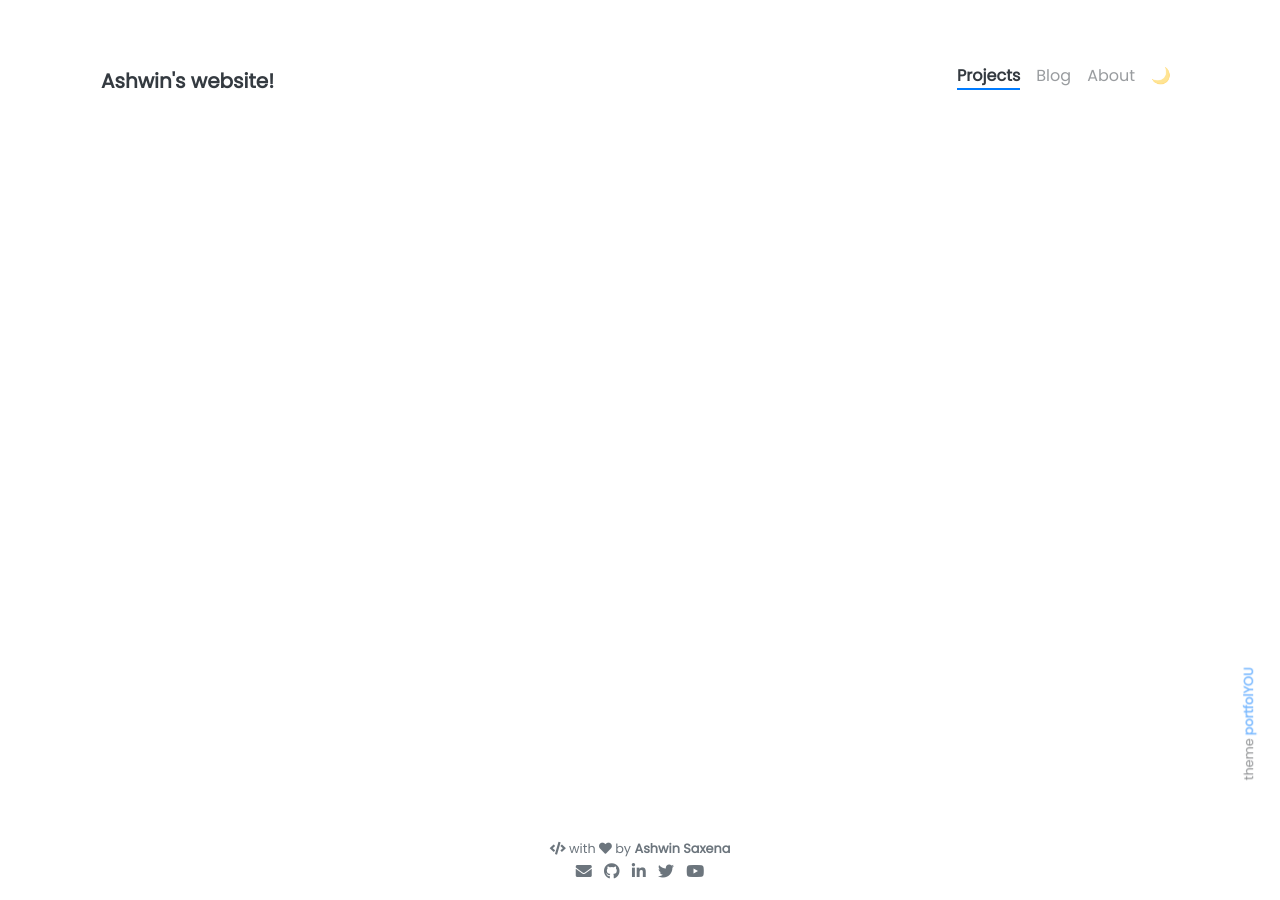
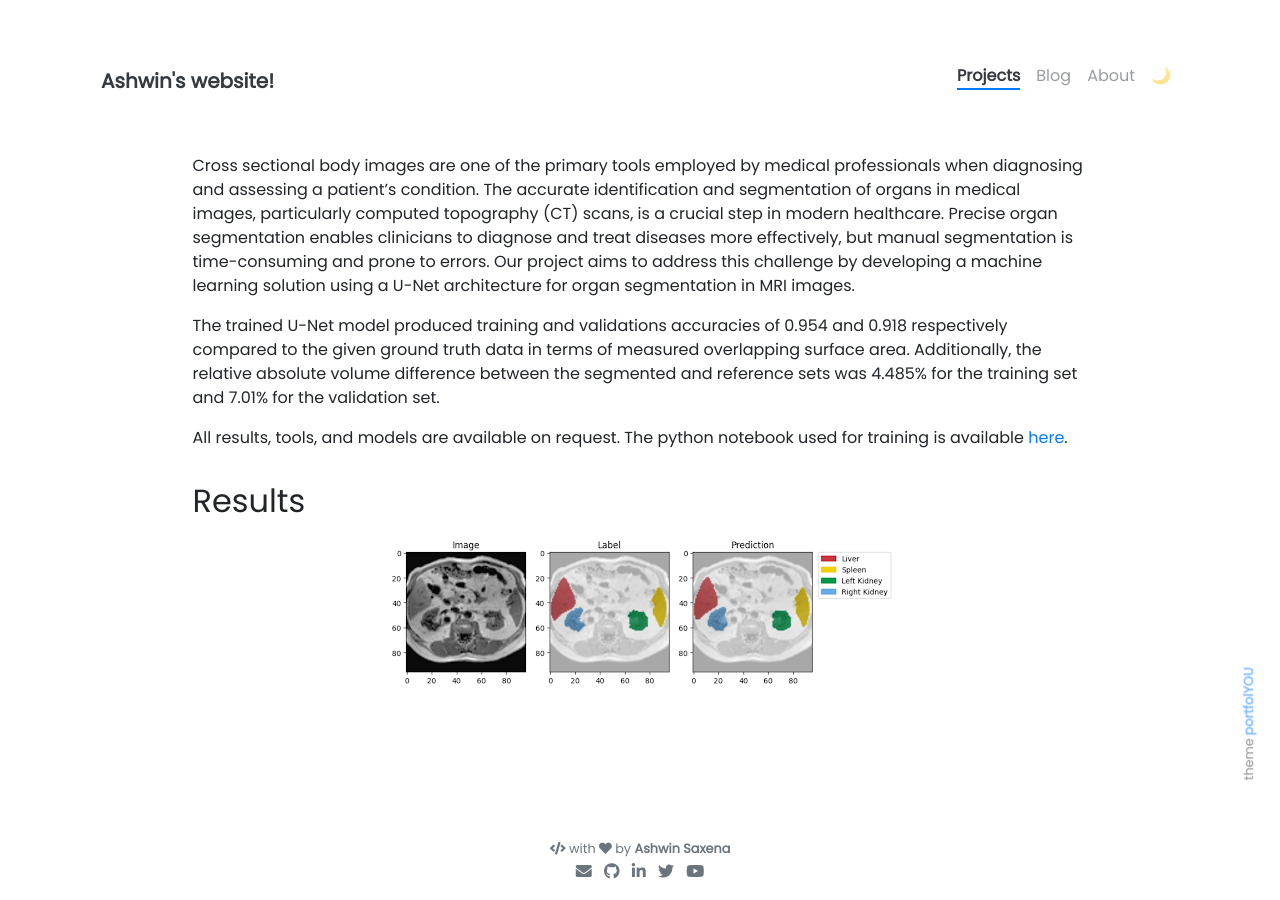
Before and after one commit to AshwinS27/AshwinS27.github.io, a Jekyll site: the page built from _projects/(9) Organ Segmentation.md, in a window 1280 px wide. Built offline with Jekyll 4.4.1, drawn with Linux system fonts in a browser that asks for light colours; nearby versions of some CDN libraries.

Commit message:
Update projects

```diff
--- a/_projects/(9) Organ Segmentation.md
+++ b/_projects/(9) Organ Segmentation.md
@@ -2,5 +2,13 @@
 name: "CHAOS Dataset Organ Segmentation"
 tools: [Python, MRI]
 description: Bioinformatics, Biomedical, CV
-external_url: https://github.com/AshwinS27/TrebleInTheSheets
+image: images/organ_segment.png
 ---
+Cross sectional body images are one of the primary tools employed by medical professionals when diagnosing and assessing a patient’s condition. The accurate identification and segmentation of organs in medical images, particularly computed topography (CT) scans, is a crucial step in modern healthcare. Precise organ segmentation enables clinicians to diagnose and treat diseases more effectively, but manual segmentation is time-consuming and prone to errors. Our project aims to address this challenge by developing a machine learning solution using a U-Net architecture for organ segmentation in MRI images.
+
+The trained U-Net model produced training and validations accuracies of 0.954 and 0.918 respectively compared to the given ground truth data in terms of measured overlapping surface area. Additionally, the relative absolute volume difference between the segmented and reference sets was 4.485% for the training set and 7.01% for the validation set.
+
+All results, tools, and models are available on request. The python notebook used for training is available [here](https://drive.google.com/file/d/1m1QUYUA77TLax6dz50Be9sdCxOQjpCs0/view).
+
+## Results ##
+![Results](/images/organ_segment.png "result1")
```
Also changed, not shown: _projects/(10) Wordle AI.md (+1 -0 lines), images/WordleAI.jpg (added), images/organ_segment.png (added).
